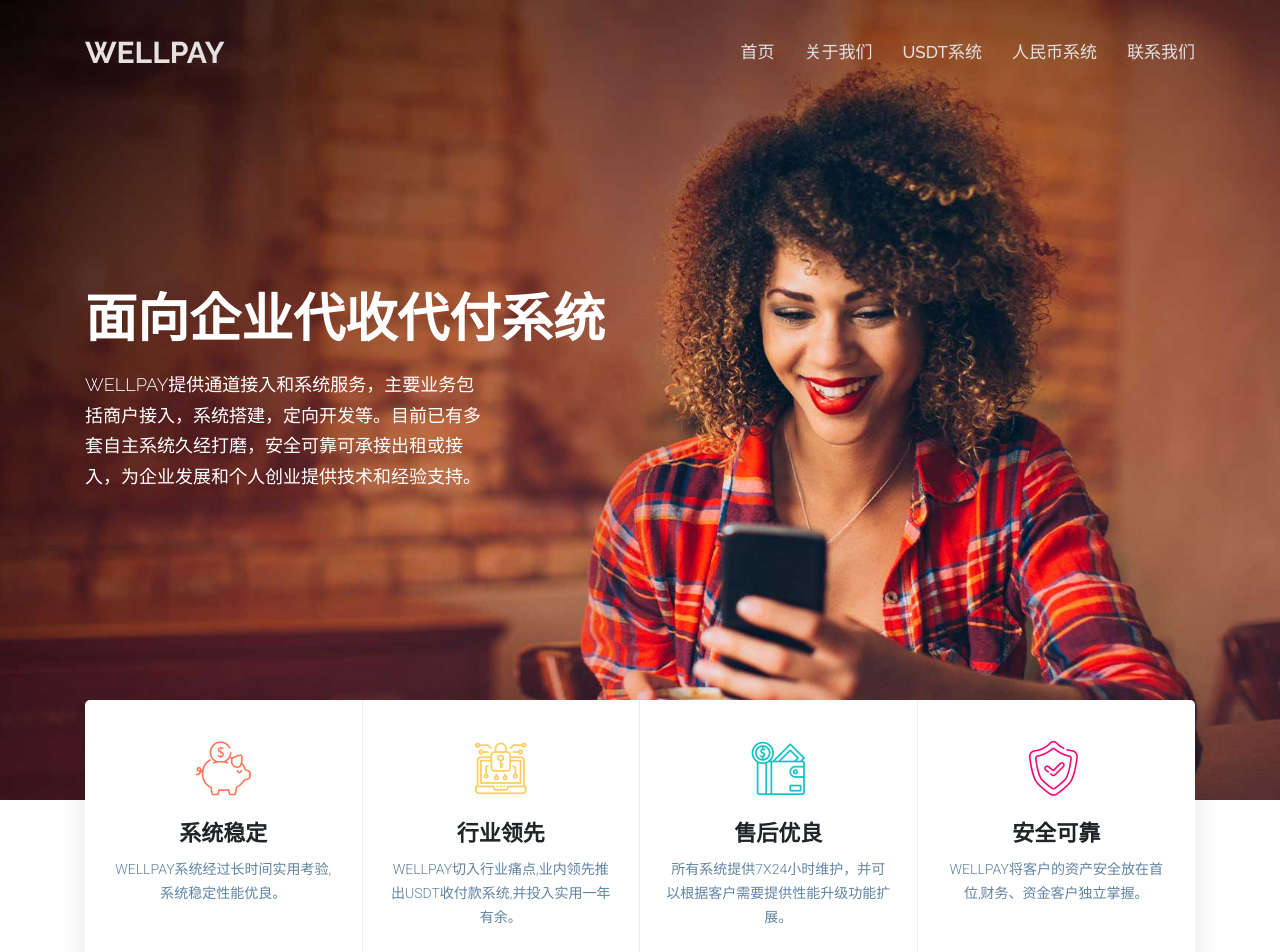
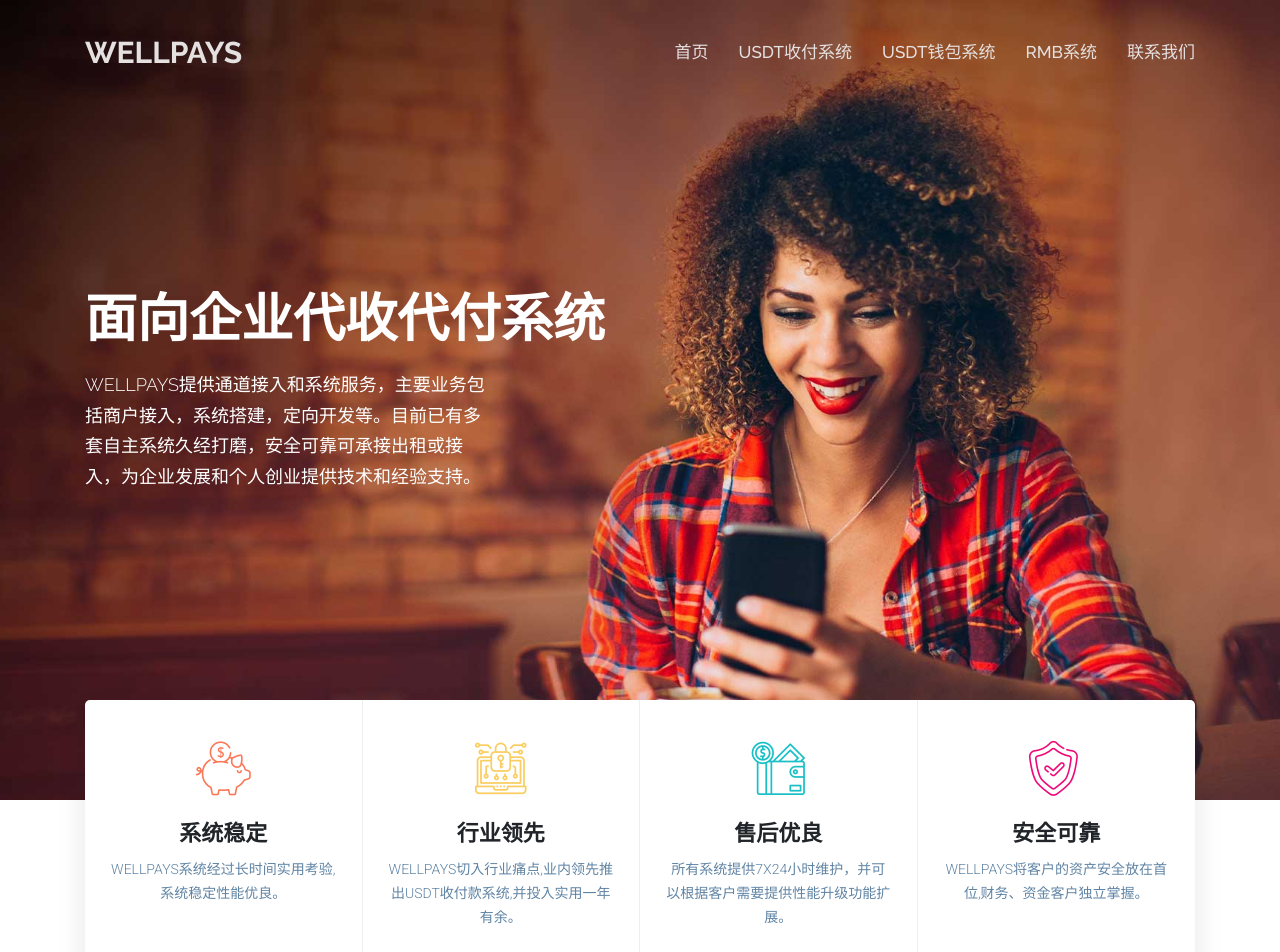
Before and after one commit to Mr-Giant/portal, a Vue app: page / in a window 1280 px wide. Shown: the top 952 px of the page. Built offline with nearby package versions, Linux system fonts and the light colour scheme; what vue-backtotop would draw is missing.

Commit message:
界面 wellpay -> wellpays

```diff
--- a/public/index.html
+++ b/public/index.html
@@ -5,9 +5,9 @@
         <meta http-equiv="X-UA-Compatible" content="IE=edge">
         <meta name="viewport" content="width=device-width,initial-scale=1.0">
         <link rel="icon" href="<%= BASE_URL %>favicon.png">
-        <title>WELLPAY 支付系统</title>
-        <meta name="description" content="WELLPAY提供通道接入和系统服务，主要业务包括商户接入，系统搭建，定向开发等。目前已有多套自主系统久经打磨，安全可靠可承接出租或接入，为企业发展和个人创业提供技术和经验支持。">
-        <meta name="keywords" content="支付 wellpay USDT 系统">
+        <title>WELLPAYS 支付系统</title>
+        <meta name="description" content="WELLPAYS提供通道接入和系统服务，主要业务包括商户接入，系统搭建，定向开发等。目前已有多套自主系统久经打磨，安全可靠可承接出租或接入，为企业发展和个人创业提供技术和经验支持。">
+        <meta name="keywords" content="支付 wellpayS USDT 系统">
     </head>
     <body>
         <noscript>
--- a/src/components/about-us/PageTitle.vue
+++ b/src/components/about-us/PageTitle.vue
@@ -3,7 +3,7 @@
         <div class="container">
             <div class="page-title-content">
                 <h2>关于我们</h2>
-                <p>wellpay为所有用户提供安全，快捷，原价的服务。我们不断创新，恪守诚信，立志成为同行业领跑者。</p>
+                <p>wellpays为所有用户提供安全，快捷，原价的服务。我们不断创新，恪守诚信，立志成为同行业领跑者。</p>
             </div>
         </div>
     </div>
--- a/src/components/features-two/Features.vue
+++ b/src/components/features-two/Features.vue
@@ -4,7 +4,7 @@
             <div class="section-title">
                 <h2>我们的特色</h2>
                 <div class="bar"></div>
-                <p>轻松操作WELLPAY在线系统，自动收款、大量转帐就是这么简单便利!</p>
+                <p>轻松操作WELLPAYS在线系统，自动收款、大量转帐就是这么简单便利!</p>
             </div>
 
             <div class="row">
--- a/src/components/home-demo-one/Featured.vue
+++ b/src/components/home-demo-one/Featured.vue
@@ -9,7 +9,7 @@
                                 <i class="flaticon-piggy-bank"></i>
                             </div>
                             <h3>系统稳定</h3>
-                            <p>WELLPAY系统经过长时间实用考验,系统稳定性能优良。</p>
+                            <p>WELLPAYS系统经过长时间实用考验,系统稳定性能优良。</p>
                             <router-link to="/features-1" class="read-more-btn">了解更多</router-link>
                         </div>
                     </div>
@@ -20,7 +20,7 @@
                                 <i class="flaticon-data-encryption"></i>
                             </div>
                             <h3>行业领先</h3>
-                            <p>WELLPAY切入行业痛点,业内领先推出USDT收付款系统,并投入实用一年有余。</p>
+                            <p>WELLPAYS切入行业痛点,业内领先推出USDT收付款系统,并投入实用一年有余。</p>
                             <router-link to="/features-1" class="read-more-btn">了解更多</router-link>
                         </div>
                     </div>
@@ -42,7 +42,7 @@
                                 <i class="flaticon-shield"></i>
                             </div>
                             <h3>安全可靠</h3>
-                            <p>WELLPAY将客户的资产安全放在首位,财务、资金客户独立掌握。</p>
+                            <p>WELLPAYS将客户的资产安全放在首位,财务、资金客户独立掌握。</p>
                             <router-link to="/features-1" class="read-more-btn">了解更多</router-link>
                         </div>
                     </div>
--- a/src/components/home-demo-one/MainBanner.vue
+++ b/src/components/home-demo-one/MainBanner.vue
@@ -5,7 +5,7 @@
                 <div class="container">
                     <div class="main-banner-content">
                         <h1>面向企业代收代付系统</h1>
-                        <p>WELLPAY提供通道接入和系统服务，主要业务包括商户接入，系统搭建，定向开发等。目前已有多套自主系统久经打磨，安全可靠可承接出租或接入，为企业发展和个人创业提供技术和经验支持。</p>
+                        <p>WELLPAYS提供通道接入和系统服务，主要业务包括商户接入，系统搭建，定向开发等。目前已有多套自主系统久经打磨，安全可靠可承接出租或接入，为企业发展和个人创业提供技术和经验支持。</p>
                         <!-- <a href="#" class="btn btn-primary"></a> -->
                     </div>
                 </div>
--- a/src/components/layout/Footer.vue
+++ b/src/components/layout/Footer.vue
@@ -8,9 +8,9 @@
                             <div class="logo">
                                 <router-link to="/">
                                     <!-- <img src="../../assets/images/black-logo.png" alt="logo"> -->
-                                    <b><a>WELLPAY</a></b>
+                                    <b><a>WELLPAYS</a></b>
                                 </router-link>
-                                <p>wellpay为所有用户提供安全，快捷，原价的服务。我们不断创新，恪守诚信，立志成为同行业领跑者。</p>
+                                <p>wellpays为所有用户提供安全，快捷，原价的服务。我们不断创新，恪守诚信，立志成为同行业领跑者。</p>
                             </div>
 
                             <ul class="social-links">
@@ -60,7 +60,7 @@
                 </div>
 
                 <div class="copyright-area">
-                    <p>Copyright @2020 wellpay. All rights reserved <a href="/" target="_blank">wellpay.com</a></p>
+                    <p>Copyright @2020 wellpays. All rights reserved <a href="/" target="_blank">wellpays.net</a></p>
                 </div>
             </div>
 
--- a/src/components/layout/Navbar.vue
+++ b/src/components/layout/Navbar.vue
@@ -6,10 +6,10 @@
                     <router-link class="navbar-brand" to="/">
                         <!-- <img src="../../assets/images/logo.png" alt="image"> -->
                         <!-- <img src="../../assets/images/black-logo.png" alt="image"> -->
-                        <!-- <a style="color: #fff;font-size: 30px;"><b>WELLPAY</b></a> -->
+                        <!-- <a style="color: #fff;font-size: 30px;"><b>WELLPAYS</b></a> -->
                         <ul class="navbar-nav ml-auto">
                             <li class="nav-item">
-                                    <a style="font-size: 30px;"><b>WELLPAY</b></a>
+                                    <a style="font-size: 30px;"><b>WELLPAYS</b></a>
                             </li>
                         </ul>
                     </router-link>
@@ -55,34 +55,20 @@
                             </li>
 
                             <li class="nav-item">
-                                <router-link to="/about-us" class="nav-link">
-                                    关于我们
+                                <router-link to="/features-1" class="nav-link">
+                                    USDT收付系统
                                 </router-link>
                             </li>
 
                             <li class="nav-item">
-                                <router-link to="/features-1" class="nav-link">
-                                    USDT系统
-                                    <!-- <i class="fas fa-chevron-down"></i> -->
+                                <router-link to="/about-us" class="nav-link">
+                                    USDT钱包系统
                                 </router-link>
+                            </li>
 
-                                <!-- <ul class="dropdown-menu">
-                                    <li class="nav-item">
-                                        <router-link to="/features-1" class="nav-link">
-                                            Features Style One
-                                        </router-link>
-                                    </li>
-
-                                    <li class="nav-item">
-                                        <router-link to="/features-2" class="nav-link">
-                                            Features Style Two
-                                        </router-link>
-                                    </li>
-                                </ul> -->
-                            </li>
                              <li class="nav-item">
                                 <router-link to="/features-2" class="nav-link">
-                                    人民币系统
+                                    RMB系统
                                 </router-link>
                             </li>
 
--- a/src/components/layout/NavbarStyleTwo.vue
+++ b/src/components/layout/NavbarStyleTwo.vue
@@ -5,7 +5,7 @@
                 <nav class="navbar navbar-expand-lg navbar-light">
                     <router-link class="navbar-brand" to="/">
                         <!-- <img src="../../assets/images/black-logo.png" alt="image"> -->
-                        <a style="color: #000;font-size: 30px;"><b>WELLPAY</b></a>
+                        <a style="color: #000;font-size: 30px;"><b>WELLPAYS</b></a>
                     </router-link>
 
                     <b-navbar-toggle target="navbarSupportedContent">
```
